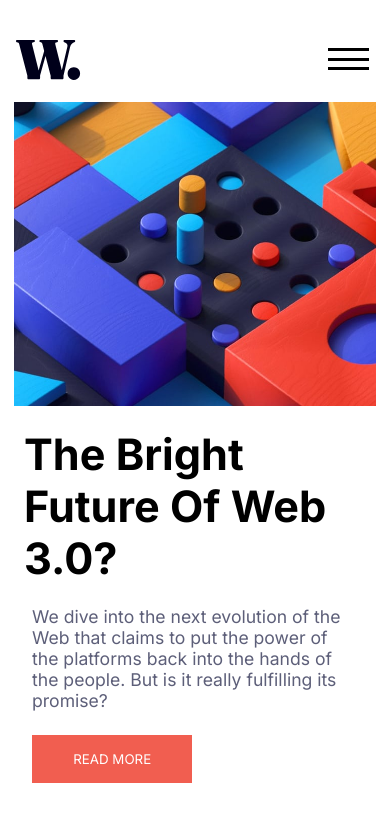
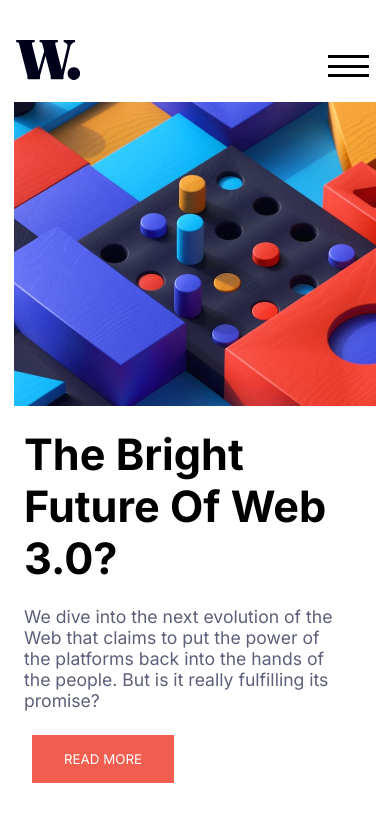
Before and after one commit to IderaNimah/NewsHomepage, a plain HTML site: page index.html in a window 390 px wide. Shown: the top 828 px of the page. Drawn offline with Linux system fonts and the light colour scheme.

Commit message:
desktop section undergoing construction

```diff
--- a/styles.css
+++ b/styles.css
@@ -11,6 +11,7 @@ body {
 }
 header{
   display: flex;
+  align-items: center;
   justify-content: space-between;
   margin-left: 7rem;
   margin-top: 4rem;
@@ -31,6 +32,7 @@ header{
   background-color: black;
 }
 nav ul {
+  margin-right: 9.8rem;
   display: flex;
   justify-content: space-between;
   gap: 1.2rem;
@@ -60,7 +62,6 @@ nav ul li {
 }
 .container-word p {
   max-width: 25rem;
-  margin-left: 9rem;
   font-size: 1.1rem;
   font-family: "Inter", sans-serif;
   margin-top: 2.4rem;
@@ -68,14 +69,12 @@ nav ul li {
   color: hsl(236, 13%, 42%);
 }
 button {
-  margin-left: 9rem;
   margin-top: 1.5rem;
   padding: 1rem 3rem;
   background-color: hsl(5, 85%, 63%);
   border: none;
   color: #ffffff;
   font-family: "Inter", sans-serif;
-  width: 38%;
 }
 .container-one img {
   max-width: 56vw;
@@ -272,7 +271,7 @@ button {
     max-width: 93%;
     height: 19rem;
     object-fit: cover;
-    /* margin-left: 1.5rem; */
+
   }
   .container-word {
     flex-direction: column;
@@ -287,7 +286,7 @@ button {
 
   .container-word p {
     width: 20rem;
-    margin-left: 4rem;
+    margin-left: 3.5rem;
     font-size: 1.1rem;
     font-family: "Inter", sans-serif;
     margin-top: 1.4rem;
```
